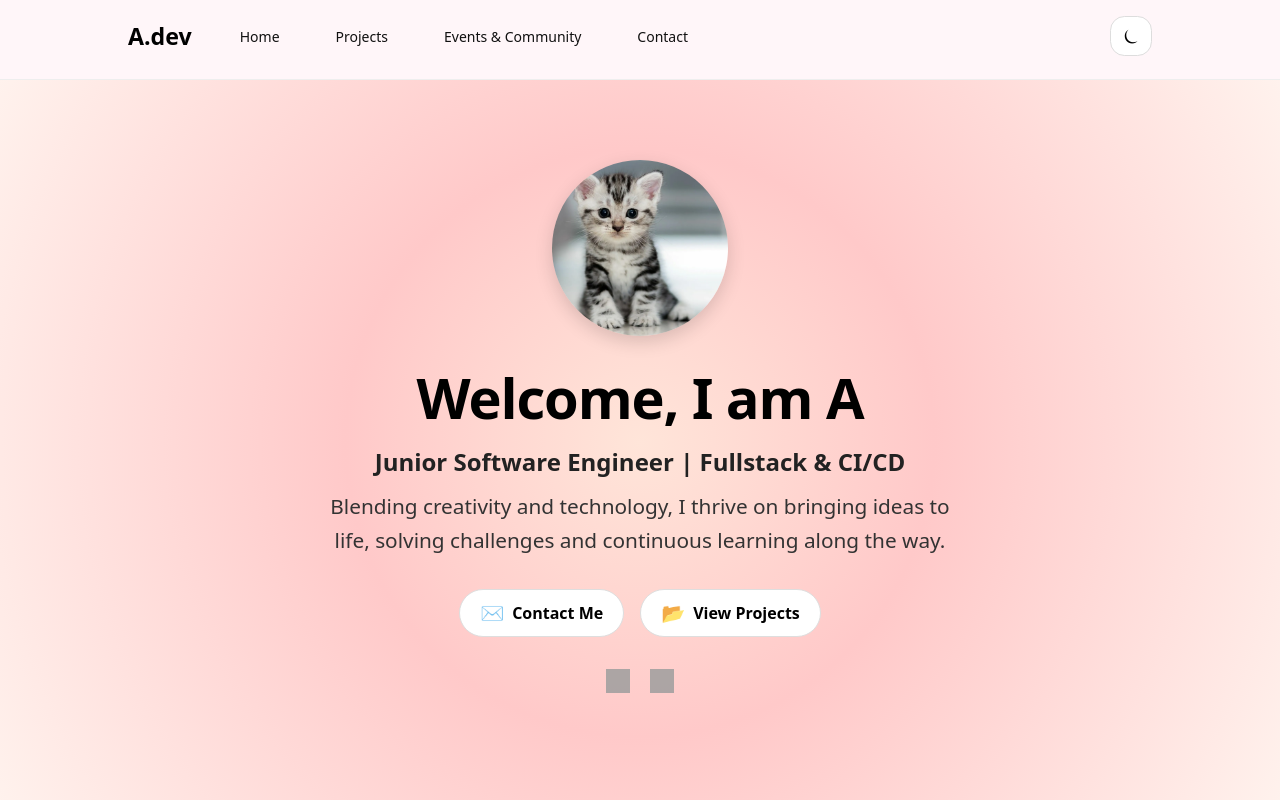
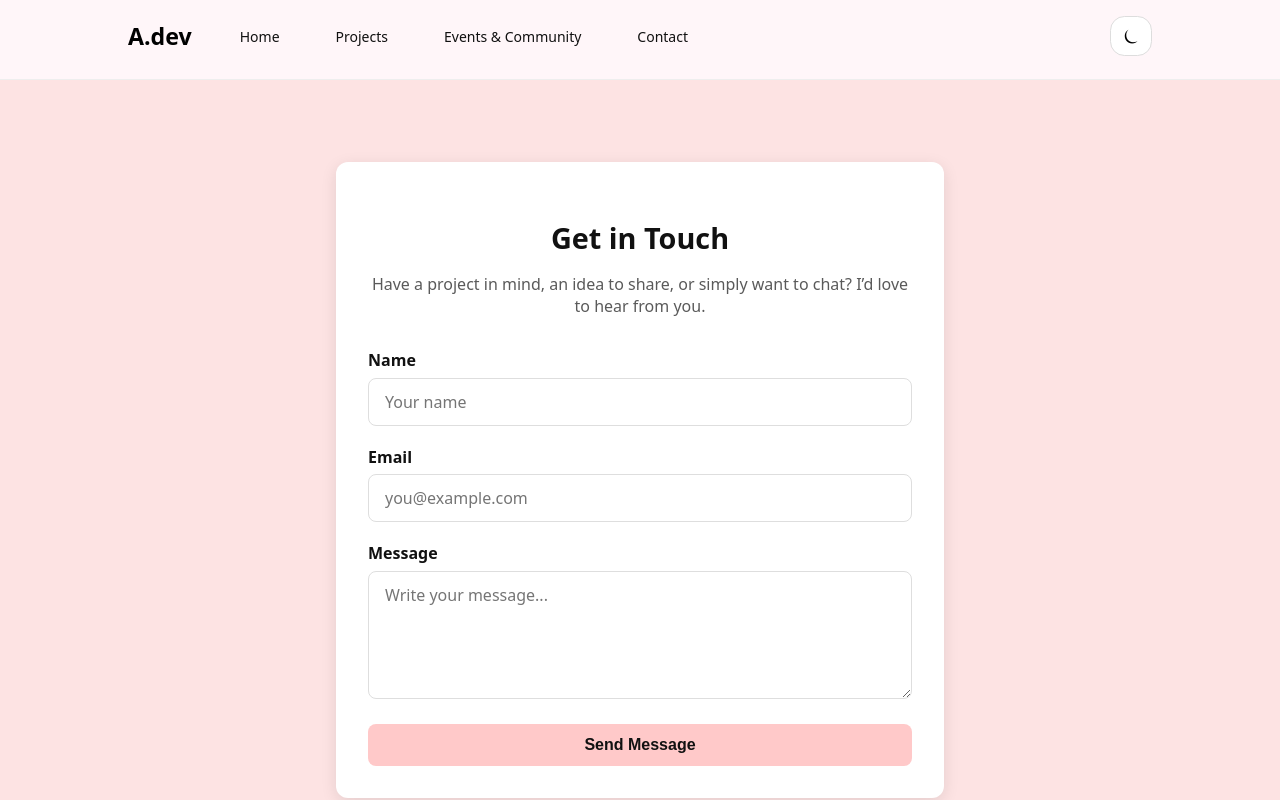
Before and after one commit to aimei60/portfolio, a React (Vite) app in the folder portfolio/: page /contact in a window 1280 px wide. Shown: the top 800 px of the page. Built offline with nearby package versions, Linux system fonts and the light colour scheme; grey boxes are pictures that could not be loaded.

Commit message:
sorted my links and finished styling my contact page.

```diff
--- a/portfolio/package.json
+++ b/portfolio/package.json
@@ -11,7 +11,8 @@
   },
   "dependencies": {
     "react": "^19.1.1",
-    "react-dom": "^19.1.1"
+    "react-dom": "^19.1.1",
+    "react-router-dom": "^7.9.3"
   },
   "devDependencies": {
     "@eslint/js": "^9.36.0",
--- a/portfolio/src/App.jsx
+++ b/portfolio/src/App.jsx
@@ -1,12 +1,16 @@
+import { BrowserRouter as Router, Routes, Route } from "react-router-dom";
 import Homepage from './pages/homepage';
+import Contact from './pages/contact';
 
 function App() {
-    return (
-    <div>
-      <Homepage />
-    </div>
+  return (
+    <Router>
+      <Routes>
+        <Route path="/" element={<Homepage />} />
+        <Route path="/contact" element={<Contact />} />  {/* 👈 new route */}
+      </Routes>
+    </Router>
   );
-
 }
 
-export default App
+export default App;
--- a/portfolio/src/components/footer.jsx
+++ b/portfolio/src/components/footer.jsx
@@ -1,4 +1,5 @@
 import "../css/footer.css"
+import { Link } from 'react-router-dom';
 
 function Footer() {
     return <div className="footer">
@@ -7,11 +8,11 @@ function Footer() {
                 <div className="copyright">© 2025 A. All rights reserved.</div>
             </div>
                 <div className="right-side">
-                    <a href="#contact" className="contact">Contact</a>
+                    <Link to="/contact" className="contact">Contact</Link>
                     <div className="links">
-                    <a href="" target="_blank" rel="noopener noreferrer">
+                    <a target="_blank" rel="noopener noreferrer">
                         <img src="https://cdn.jsdelivr.net/gh/devicons/devicon/icons/github/github-original.svg" alt="GitHub" className="icon" /></a>
-                    <a href="" target="_blank" rel="noopener noreferrer">
+                    <a target="_blank" rel="noopener noreferrer">
                         <img src="https://cdn.jsdelivr.net/gh/devicons/devicon/icons/linkedin/linkedin-plain.svg" alt="LinkedIn" className="icon" /></a>
                     </div>
                 </div>
--- a/portfolio/src/components/navbar.jsx
+++ b/portfolio/src/components/navbar.jsx
@@ -1,16 +1,17 @@
 //navbar
+import { Link } from "react-router-dom";
 import "../css/NavBar.css"
 
 function NavBar () {
     return <header className="header">
         <div className="header-inner">
             <div className="left">
-                <a href="/" className="logo">A.dev</a>
+                <Link to="/" className="logo">A.dev</Link>
                 <nav className="nav">
-                    <a href="#home" className="nav-link">Home</a>
-                    <a href="#projects" className="nav-link">Projects</a>
-                    <a href="#events" className="nav-link">Events & Community</a>
-                    <a href="#contact" className="nav-link">Contact</a>
+                    <Link to="/" className="nav-link">Home</Link>
+                    <Link to="/projects" className="nav-link">Projects</Link>
+                    <Link to="/events" className="nav-link">Events & Community</Link>
+                    <Link to="/contact" className="nav-link">Contact</Link>
                 </nav>
                 </div>
                 <button className="theme-btn">⏾</button>
--- /dev/null
+++ b/portfolio/src/css/contact.css
@@ -0,0 +1,105 @@
+.contact-container {
+  background-color: #fde3e3;
+  min-height: 100vh;
+  display: flex;
+  align-items: center;
+  justify-content: center;
+  padding-block: 3rem;
+}
+
+.contact-inner-container {
+  width: 100%;
+  max-width: 40rem;
+  margin-inline: auto;
+  padding-inline: 1rem;
+}
+
+.contact-box {
+  background-color: #ffffff;
+  border-radius: 0.75rem;
+  box-shadow: 0 0.25rem 1rem rgba(0, 0, 0, 0.1);
+  padding: 2rem;
+  text-align: center;
+}
+
+.contact-title {
+  font-size: 1.8rem;
+  font-weight: 700;
+  color: #111;
+  margin-bottom: 0.5rem;
+}
+
+.contact-subtitle {
+  color: #5a5a5a;
+  font-size: 1rem;
+  margin-bottom: 2rem;
+}
+
+.contact-form {
+  display: flex;
+  flex-direction: column;
+  gap: 1.25rem;
+  text-align: left;
+}
+
+.form-group label {
+  font-weight: 600;
+  color: #111;
+  margin-bottom: 0.4rem;
+  display: block;
+}
+
+.form-group input,
+.form-group textarea {
+  width: 100%;
+  padding: 0.75rem 1rem;
+  border: 1px solid #dedede;
+  border-radius: 0.5rem;
+  font-size: 1rem;
+  outline: none;
+  transition: border-color 0.2s, box-shadow 0.2s;
+  font-family: inherit;
+}
+
+.form-group input:focus,
+.form-group textarea:focus {
+  border-color: #f7b9b9;
+  box-shadow: 0 0 0 0.2rem rgba(247, 185, 185, 0.3);
+}
+
+.form-group textarea {
+  min-height: 8rem;
+  resize: vertical;
+}
+
+.submit-btn {
+  background-color: #ffc9c9;
+  color: #111;
+  border: none;
+  border-radius: 0.5rem;
+  font-weight: 600;
+  font-size: 1rem;
+  padding: 0.75rem;
+  cursor: pointer;
+  transition: background 0.25s ease, transform 0.1s ease;
+}
+
+.submit-btn:hover {
+  background-color: #f9c9c9;
+  transform: translateY(-2px);
+}
+
+.submit-btn:active {
+  transform: translateY(0);
+}
+
+/*for smaller screens */
+@media (max-width: 40rem) {
+  .contact-box {
+    padding: 1.5rem;
+  }
+
+  .contact-title {
+    font-size: 1.5rem;
+  }
+}
--- /dev/null
+++ b/portfolio/src/pages/contact.jsx
@@ -0,0 +1,39 @@
+import Navbar from "../components/navbar";
+import Footer from "../components/footer";
+import "../css/contact.css"
+
+function Contact() {
+    return (
+    <>
+      <Navbar />
+      <div className="contact-container">
+        <div className="contact-inner-container">
+          <div className="contact-box">
+            <h2 className="contact-title">Get in Touch</h2>
+            <p className="contact-subtitle">
+              Have a project in mind, an idea to share, or simply want to chat? I’d love to hear from you.
+            </p>
+            <form className="contact-form">
+              <div className="form-group">
+                <label htmlFor="name">Name</label>
+                <input id="name" type="text" name="name" placeholder="Your name" required />
+              </div>
+              <div className="form-group">
+                <label htmlFor="email">Email</label>
+                <input id="email" type="email" name="email" placeholder="you@example.com" required />
+              </div>
+              <div className="form-group">
+                <label htmlFor="message">Message</label>
+                <textarea id="message" name="message" placeholder="Write your message..." required />
+              </div>
+              <button type="submit" className="submit-btn">Send Message</button>
+            </form>
+          </div>
+        </div>
+      </div>
+      <Footer />
+    </>
+    )
+}
+
+export default Contact
--- a/portfolio/src/pages/homepage.jsx
+++ b/portfolio/src/pages/homepage.jsx
@@ -16,8 +16,8 @@ function Homepage() {
                 <p className="intro">Blending creativity and technology, I thrive on bringing ideas to life,
                 solving challenges and continuous learning along the way.</p>
                 <div className="buttons">
-                <a href="#contact" className="btn btn-primary"><span className="btn-icon">✉️</span> Contact Me</a>
-                <a href="#projects" className="btn btn-secondary"><span className="btn-icon">📂</span> View Projects</a>
+                <a className="btn btn-primary"><span className="btn-icon">✉️</span> Contact Me</a>
+                <a className="btn btn-secondary"><span className="btn-icon">📂</span> View Projects</a>
                 </div>
                 <div className="social-links">
                 <a href="" target="_blank" rel="noopener noreferrer">
```
Also changed, not shown: 1 other file (tests, documents, lock files or other folders).
